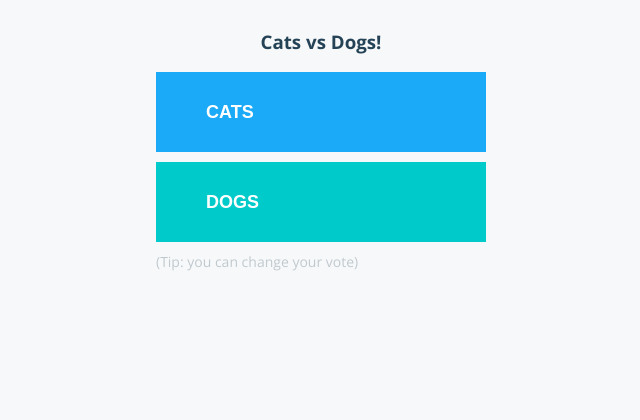
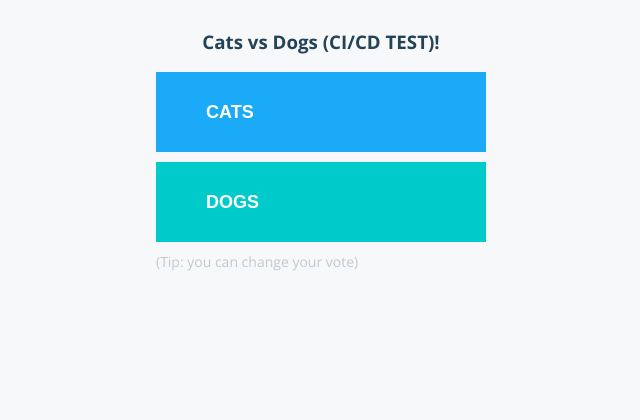
Before and after one commit to Bennay-cloud/ironhack-vote-app, a Flask app: page /vote in a window 1280 px wide. Shown: the top 420 px of the page, without its empty margins (319-959 px from the left). Run offline with Flask 3, Linux system fonts and the light colour scheme; some libraries are stand-ins or nearby versions.

Commit message:
CI/CD test: add banner to vote UI

```diff
--- a/vote/templates/index.html
+++ b/vote/templates/index.html
@@ -13,7 +13,7 @@
   <body>
     <div id="content-container">
       <div id="content-container-center">
-        <h3>{{option_a}} vs {{option_b}}!</h3>
+        <h3>{{option_a}} vs {{option_b}} (CI/CD TEST)!</h3>
         <form id="choice" name='form' method="POST" action="/">
           <button id="a" type="submit" name="vote" class="a" value="a">{{option_a}}</button>
           <button id="b" type="submit" name="vote" class="b" value="b">{{option_b}}</button>
```
